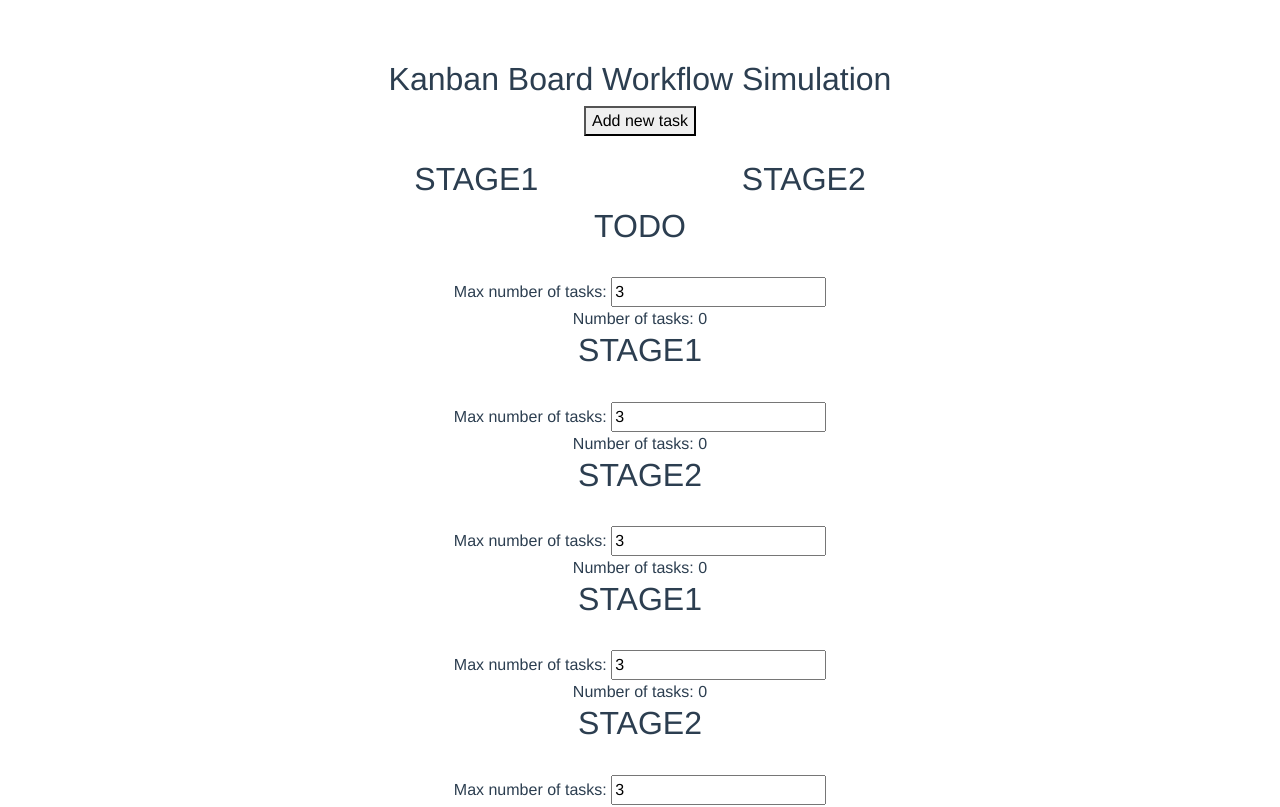
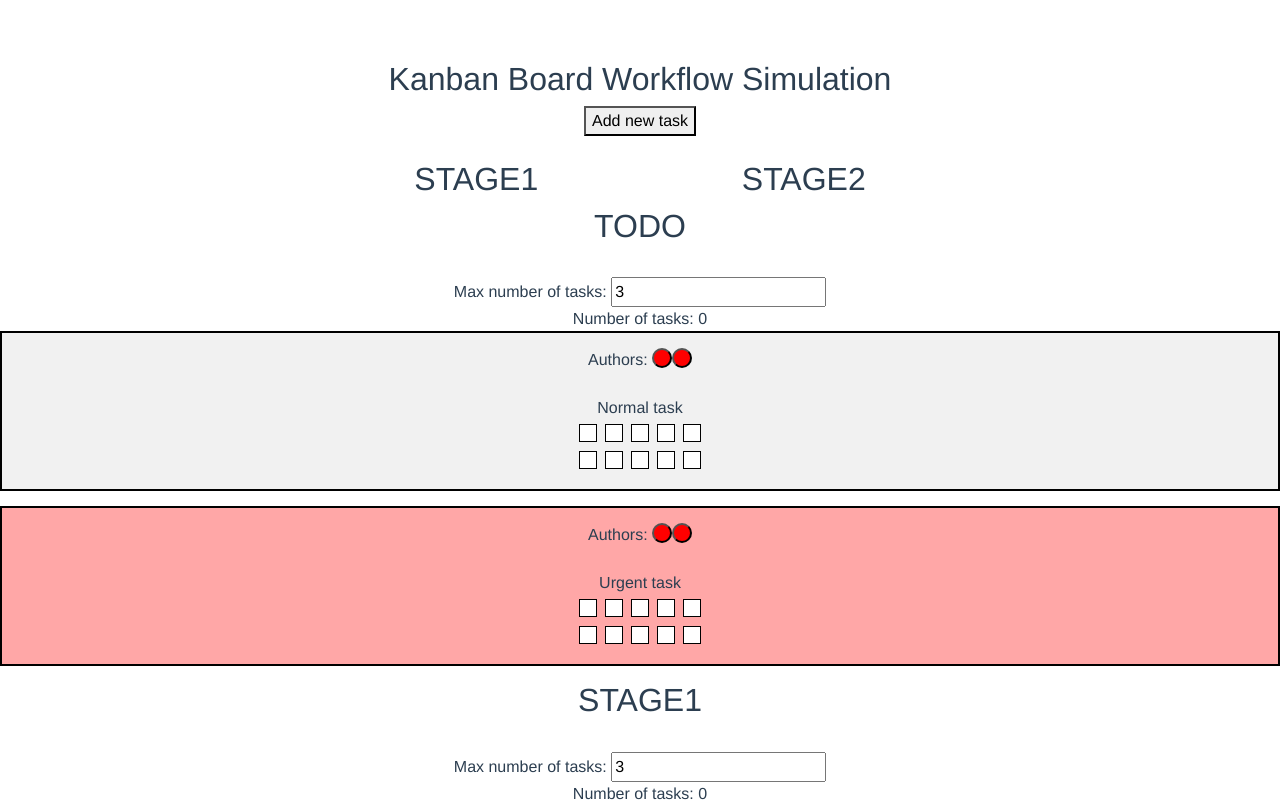
Before and after one commit to zakrzewskib/KanbanWorkflowSimulation, a Vue app: page / in a window 1280 px wide. Shown: the top 807 px of the page. Built offline with nearby package versions, Linux system fonts and the light colour scheme.

Commit message:
Working on color authors and productivity points

```diff
--- a/src/App.vue
+++ b/src/App.vue
@@ -85,18 +85,18 @@ export default {
     return {
       title: "Kanban Board Workflow Simulation",
       tasks: [
-        // {
-        //   id: Math.random(),
-        //   name: "Normal task",
-        //   urgent: false,
-        //   fixedDate: false,
-        // },
-        // {
-        //   id: Math.random(),
-        //   name: "Urgent task",
-        //   urgent: true,
-        //   fixedDate: false,
-        // },
+        {
+          id: Math.random(),
+          name: "Normal task",
+          urgent: false,
+          fixedDate: false,
+        },
+        {
+          id: Math.random(),
+          name: "Urgent task",
+          urgent: true,
+          fixedDate: false,
+        },
       ],
       counters: [0, 0, 0, 0, 0, 0],
       maxTasks: [3, 3, 3, 3, 3, 20],
--- a/src/components/Task.vue
+++ b/src/components/Task.vue
@@ -8,13 +8,39 @@
     @dragstart="dragStart"
     @dragover.stop
   >
-    {{ name }}
-    <button v-on:click="clicked" class="member"></button>
+    <div>
+      Authors:
+      <button v-on:click="changeMemeber" class="member"></button>
+      <button class="member"></button>
+    </div>
 
     <br />
+    {{ name }}
+
+    <br />
+
     <div class="productivity">
+      <button
+        :style="
+          prodPointClicked0
+            ? { 'background-color': colors[currentMemeber] }
+            : null
+        "
+        v-on:click="addedProdPoint"
+        class="prodPoint"
+      ></button>
+      <button class="prodPoint"></button>
+      <button class="prodPoint"></button>
+      <button class="prodPoint"></button>
+      <button class="prodPoint"></button>
+      <br />
+      <button class="prodPoint"></button>
+      <button class="prodPoint"></button>
+      <button class="prodPoint"></button>
+      <button class="prodPoint"></button>
       <button class="prodPoint"></button>
     </div>
+
     <slot />
   </div>
 </template>
@@ -25,8 +51,11 @@ export default {
     return {
       start: "",
       end: "",
+      prodPointClicked0: false,
+      colors: ["red", "blue", "green", "yellow"],
+      currentMemeber: 0,
+      numberOfMembers: 4,
     };
-
   },
   props: ["id", "name", "draggable", "urgent", "fixedDate", "member"],
   methods: {
@@ -34,9 +63,18 @@ export default {
       const target = e.target;
       e.dataTransfer.setData("task_id", target.id);
     },
-    clicked(e) {
+    changeMemeber(e) {
+      if (this.currentMemeber > this.numberOfMembers) {
+        this.currentMemeber = 0;
+      } else {
+        this.currentMemeber++;
+      }
       this.$emit("change-author", e);
-    }
+    },
+    addedProdPoint() {
+      this.prodPointClicked0 = true;
+      console.log("addedProdPoint");
+    },
   },
 };
 </script>
@@ -74,10 +112,11 @@ export default {
 }
 
 .prodPoint {
-  width: 14px;
-  height: 14px;
+  width: 18px;
+  height: 18px;
   background-color: white;
   border: 1px solid black;
+  margin: 4px;
 }
 
 .white {
@@ -87,11 +126,10 @@ export default {
 }
 
 .blue {
-    width: 14px;
+  width: 14px;
   height: 14px;
   background-color: blue;
 }
-
 
 /* .startDate,
 .endDate {
```
